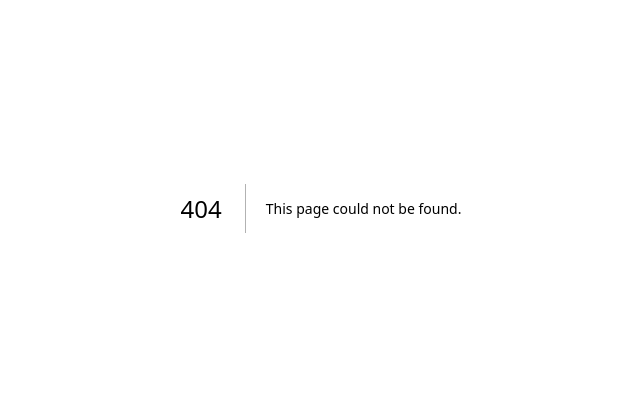
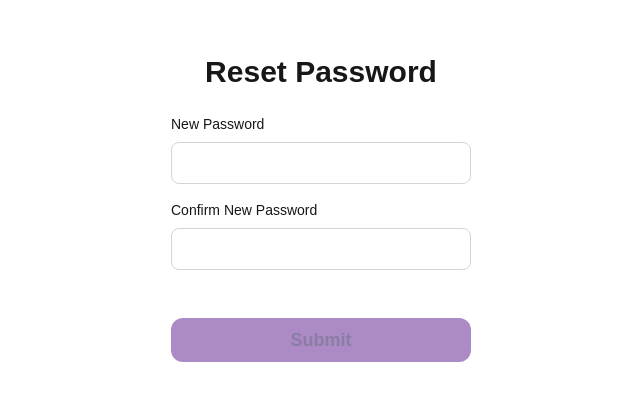
Before and after one commit to kskrenes/nextjs-auth, a Next.js app: page /resetpassword in a window 1280 px wide. Before the commit this address had no page. Shown: the part 192-592 px from the top of the page, without its empty margins (319-959 px from the left). Built offline with nearby package versions, Linux system fonts and the light colour scheme.

Commit message:
create resetpassword route and page

```diff
--- /dev/null
+++ b/src/app/resetpassword/page.tsx
@@ -0,0 +1,132 @@
+"use client";
+
+import Button from "@/components/nae-button";
+import Input from "@/components/nae-input";
+import { getErrorMessage } from "@/helpers/error-message";
+import axios from "axios";
+import { LaptopMinimalCheck, Loader2, ShieldAlert } from "lucide-react";
+import Link from "next/link";
+import { useRouter } from "next/navigation";
+import { useEffect, useState, type SubmitEvent } from "react";
+import toast from "react-hot-toast";
+
+const ResetPasswordPage = () => {
+
+  const [token, setToken] = useState<string>("");
+  const [isReset, setIsReset] = useState<boolean>(false);
+  const [isError, setIsError] = useState<boolean>(false);
+  const [isPendingReset, setIsPendingReset] = useState<boolean>(false);
+  const [newPassword, setNewPassword] = useState<string>("");
+  const [confirmPassword, setConfirmPassword] = useState<string>("");
+
+  const router = useRouter();
+
+  useEffect(() => {
+    const urlToken = window.location.search.split("=")[1] as string;
+    setToken(urlToken || "");
+  }, [])
+
+  const handleReset = async (e: SubmitEvent<HTMLFormElement>) => {
+    // suppress native html form submit behavior
+    e.preventDefault();
+
+    if (isPendingReset) return;
+
+    try {
+      setIsPendingReset(true);
+      await axios.post("/api/users/resetpassword", { token, password: newPassword });
+      setIsReset(true);
+    }
+    catch (error: unknown) {
+      const message = getErrorMessage(error, "Password reset failed");
+      console.error(message);
+      toast.error(message);
+      setIsError(true);
+    }
+    finally {
+      setIsPendingReset(false);
+    }
+  }
+
+  const handleResendClick = () => {
+    router.push("/triggerpasswordreset");
+  }
+
+  return (
+    <div className="flex min-h-screen items-center justify-center">
+      {isReset ? (
+        <div className="flex flex-col items-center justify-center min-h-screen space-y-8">
+          <LaptopMinimalCheck className="w-10 h-10 text-purple-600" />
+          <h1 className="mb-6 text-3xl font-bold">Your password has been reset.</h1>
+          <p className="text-xs">
+            {'Go to '}
+            <Link
+              href="/login"
+              className="text-purple-400 hover:text-purple-500 underline transition-colors"
+            >
+              Sign in
+            </Link>{' page.'}
+          </p>
+        </div>
+      ) : isError ? (
+        <div className="flex flex-col items-center justify-center min-h-screen space-y-8">
+          <ShieldAlert className="w-10 h-10 text-red-600" />
+          <h1 className="mb-6 text-3xl font-bold">Unable to reset password</h1>
+          <Button
+            onClick={handleResendClick}
+          >
+            Resend Email
+          </Button>
+          <p className="text-xs">
+            {'Go to '}
+            <Link
+              href="/login"
+              className="text-purple-400 hover:text-purple-500 underline transition-colors"
+            >
+              Sign in
+            </Link>{' page.'}
+          </p>
+        </div>
+      ) : (
+        <form
+          className="flex w-[300px] flex-col items-center py-2"
+          onSubmit={handleReset}
+        >
+          <h1 className="mb-6 text-3xl font-bold">Reset Password</h1>
+          <Input
+            id="newpassword"
+            label="New Password"
+            type="password"
+            required
+            value={newPassword}
+            onChange={(e) => setNewPassword(e.target.value)}
+          />
+          <Input
+            id="confirmpassword"
+            label="Confirm New Password"
+            type="password"
+            required
+            value={confirmPassword}
+            onChange={(e) => setConfirmPassword(e.target.value)}
+          />
+          <Button
+            type="submit"
+            className="w-full mt-8"
+            disabled={newPassword.length === 0 || newPassword !== confirmPassword}
+          >
+            {isPendingReset
+              ? (
+                <>
+                  <Loader2 className="w-7 h-7 animate-spin text-purple-400" aria-hidden="true" />
+                  <span className="sr-only">Resetting password</span>
+                </>
+              )
+              : 'Submit'}
+          </Button>
+        </form>
+      )}
+    </div>
+  )
+}
+
+export default ResetPasswordPage
```
